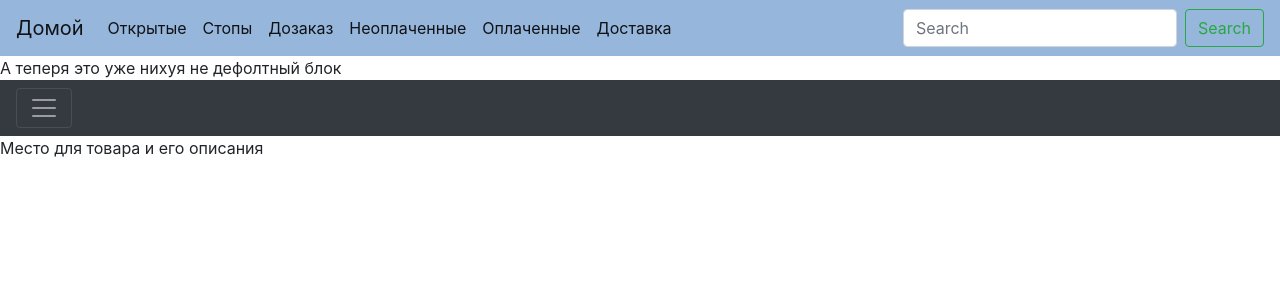
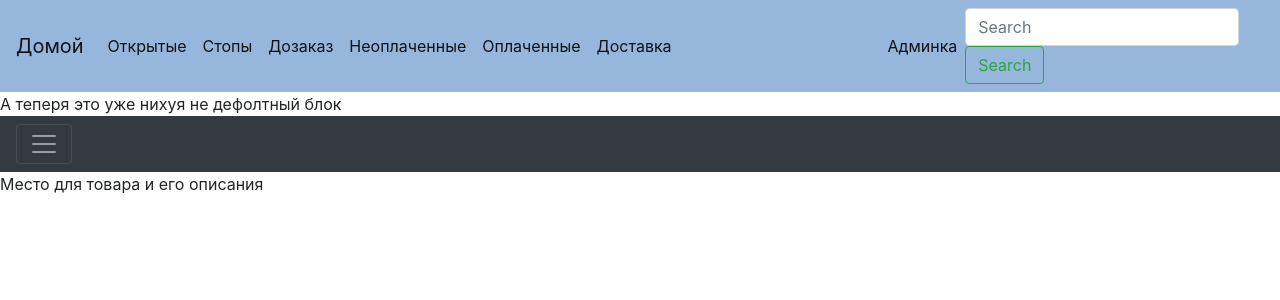
Before and after one commit to nGreg72/liby, a Django app: page /open/1/ in a window 1280 px wide. Shown: the top 300 px of the page. Run offline with Django 3.2, Linux system fonts and the light colour scheme; data that the repository does not hold is empty; some libraries are stand-ins or nearby versions.

Commit message:
add link to admin page

```diff
--- a/root/root/templates/base.html
+++ b/root/root/templates/base.html
@@ -39,6 +39,9 @@
             <li class="nav-item active">
                 <a class="nav-link" href="http://mail.ru/"> Доставка </a>
             </li>
+            <li class="nav-item active">
+                <a class="nav-link" style="margin-left: 200px;" href="/admin/ "> Админка </a>
+            </li>
 
 
 
```
